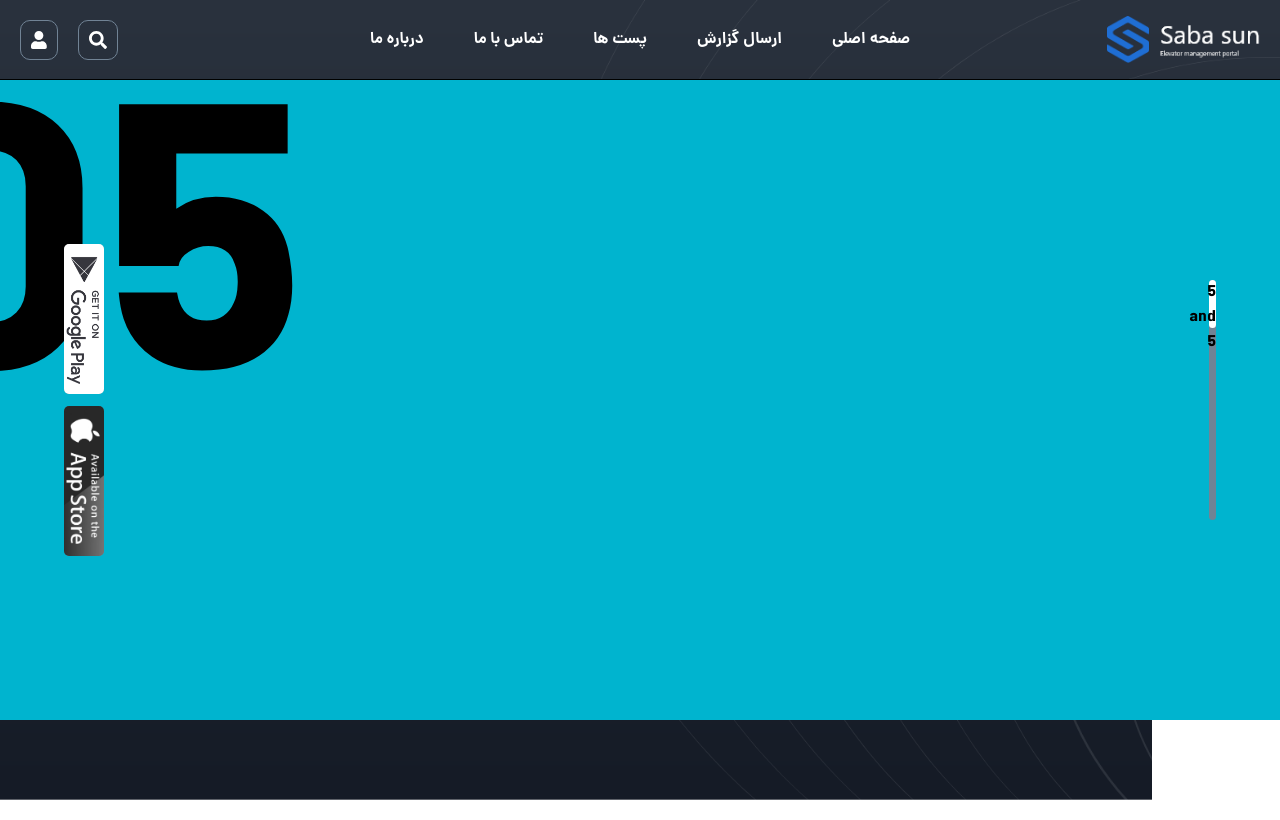
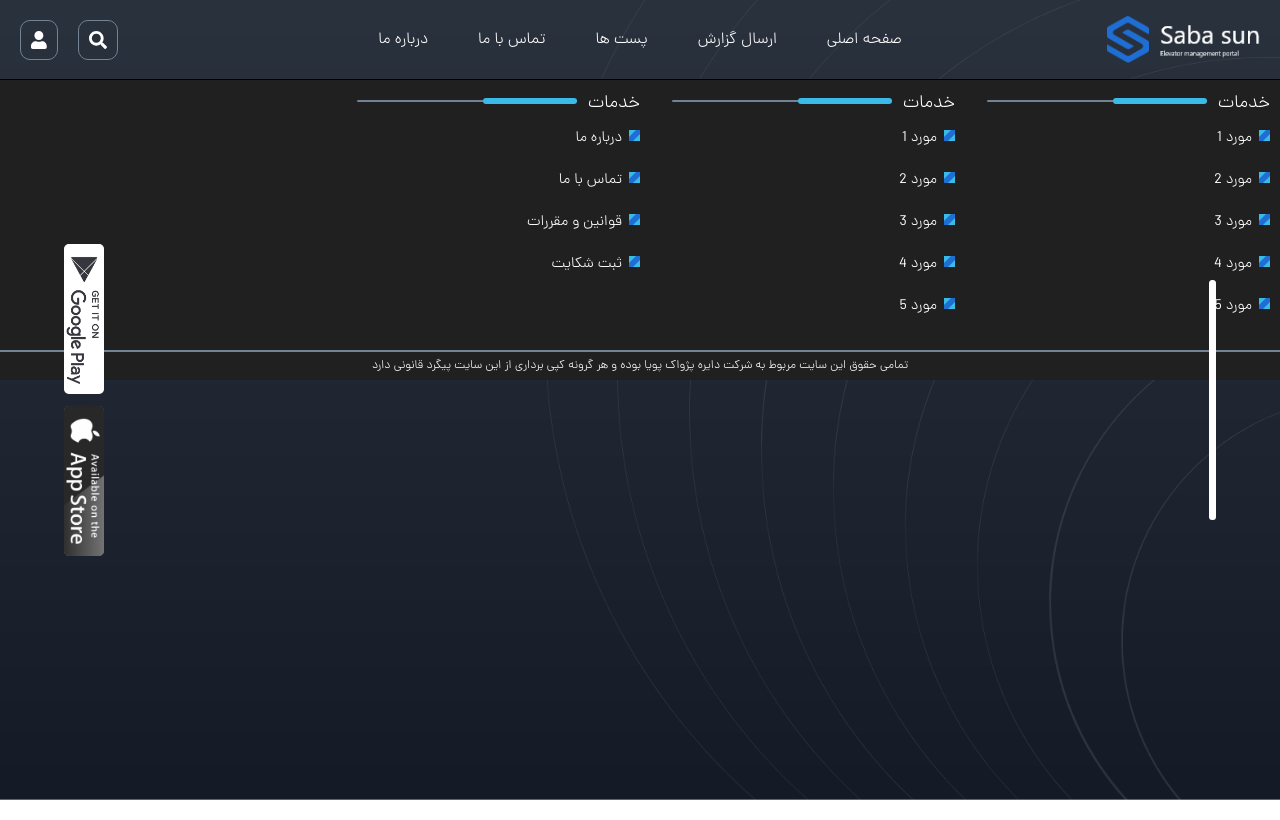
Before and after one commit to Hamikhosravi/SabaSun, a React (Create React App) app: page / in a window 1280 px wide. Built offline with nearby package versions, Linux system fonts and the light colour scheme.

Commit message:
Header & Aside & halffooter are done

```diff
--- a/src/App.js
+++ b/src/App.js
@@ -89,8 +89,7 @@ export default class App extends Component {
     }
 
     render() {
-        console.log(this.state.flrNumber)
-
+        // console.log(this.state.flrNumber)
         return (
             <div className="allPages" onScroll={this.Scroll}>
                 <main className="wholePages" onClick={this.mainPageClicked}>
@@ -113,10 +112,10 @@ class MainPages extends Component {
         return (
             <main className='elevator'>
 
-                <FirstPage/>
-                <SecondPage/>
-                <ThirdPage/>
-                <FourthPage/>
+                {/*<FirstPage/>*/}
+                {/*<SecondPage/>*/}
+                {/*<ThirdPage/>*/}
+                {/*<FourthPage/>*/}
 
             </main>
         )
--- a/src/Css/App.css
+++ b/src/Css/App.css
@@ -3,19 +3,19 @@
   margin:0;
   -webkit-box-sizing: border-box;
   box-sizing: border-box;
-  font-family: Makarehbold;
+  font-family: Danalight;
 }
 
 @font-face {
-  font-family: Makarehbold;
+  font-family: Danabold;
   src: url(../Font/Dana-Pro/Danafontfamily/Dana-Bold.ttf);
 }
 @font-face {
-  font-family: Makarehlight;
+  font-family: Danalight;
   src: url(../Font/Dana-Pro/Danafontfamily/Dana-Light.ttf);
 }
 @font-face {
-  font-family: AdadMakareh;
+  font-family: AdadDana;
   src: url(../Font/Dana-Pro/farsinumral/Dana-FaNum-Bold.ttf);
 }
 body{
@@ -94,7 +94,7 @@ body{
 }
 
 .heightReductionHalf{
-  height: calc(100vh - 480px) !important;
+  height: calc(100vh - 380px) !important;
 }
 
 .backgroundTransparent{
--- a/src/Css/AsideFloorNumber.css
+++ b/src/Css/AsideFloorNumber.css
@@ -2,14 +2,9 @@
     position: fixed;
     left: 0;
     top: 100px;
-    /*transform: translateY(-50%);*/
-    /*width: 200px;*/
-    /*height: 200px;*/
-    z-index: 200;
+    z-index: -1;
     margin-left: -9%;
-    /*border:1px solid red;*/
-    /*border-radius: 10px;*/
-    /*background-color: #718395;*/
+
 }
 
 .floorNumberAside>p{
--- a/src/Css/AsideLeft.css
+++ b/src/Css/AsideLeft.css
@@ -40,7 +40,6 @@
     /*box-shadow: 1px 1px 5px gray;*/
     transition: 0.2s;
     position: relative;
-    border-radius: 5px;
     /*transform: rotate(-90deg);*/
 }
 
--- a/src/Css/AsideRight.css
+++ b/src/Css/AsideRight.css
@@ -25,7 +25,7 @@
 
 .rightAside .elevatorPosition {
     width: 100%;
-    height: 20%;
+    /*height: 20%;*/
     border-radius: 10px;
     background-color: white;
     position: absolute;;
--- a/src/Css/Footer.css
+++ b/src/Css/Footer.css
@@ -1,8 +1,8 @@
-.wholeLastPageFooter{
+.wholeLastPageFooter {
     position: relative;
     /*bottom:-100vh;*/
     width: 100%;
-    height: 400px;
+    height: 300px;
     /*max-height: 100vh;*/
     /*z-index: 0;*/
     overflow: hidden;
@@ -10,11 +10,10 @@
     display: flex;
     justify-content: center;
     transition: 0.5s linear;
-    max-width: 1600px;
-    margin: auto;
+
+    background-color: #202020;
+    /*background-color: white;*/
 }
-
-
 
 /*.footerCover{*/
 /*    position: absolute;*/
@@ -26,141 +25,205 @@
 /*    !*display: none;*!*/
 /*    cursor: default;*/
 /*}*/
-.footerFourthPage{
-    /*position: absolute;*/
-    /*bottom: 0;*/
+
+.footerPage {
     width: 100%;
     height: 100%;
-    /*border-radius: 10px 10px 0 0;*/
-    background-color: white;
     z-index: 100;
+    max-width: 1600px;
+    margin: auto;
+}
+
+.FooterBelow {
+    font-size: 12px;
+    color: white;
+    width: 100%;
+    height: 10%;
+    display: flex;
+    align-items: center;
+    justify-content: center;
+    border-top: 2px solid #718395;
+}
+
+.FooterAbove {
+    width: 100%;
+    height: 90%;
+    display: flex;
+    align-items: flex-start;
+    padding: 0 10px;
+    color: white;
+}
+
+.FooterAbove > li {
+    width: 25%;
+    height: 100%;
+    position: relative;
+}
+.FooterAbove > li>ul{
+    width: 100%;
+    height: 100%;
     display: flex;
     flex-direction: column;
-    justify-content: center;
-    align-items: center;
-    /*display: none;*/
+    align-items: flex-start;
+    justify-content: flex-start;
+    padding-top: 10px;
 }
-/*.footerFourthPage.downSlide::before{*/
-/*    content:'';*/
+.FooterAbove .services>li{
+    margin: 10px 0;
+    font-size: 15px;
+    /*padding-right: 20px;*/
+}
+
+.FooterAbove .services{
+    list-style-position: inside;
+    list-style-image: url("../Image/listIcon.png");
+    font-size: 18px;
+}
+
+.services::before {
+    content: '';
+    position: absolute;
+    top: 20px;
+    right: 20%;
+    width: 70%;
+    height: 2px;
+    background-color: #718395;
+    border-radius: 5px;
+}
+
+.services::after {
+    content: '';
+    position: absolute;
+    top: 18px;
+    right: 20%;
+    width: 30%;
+    height: 6px;
+    background-color: #39BAE8;
+    border-radius: 5px;
+}
+
+/*.footerPage > .footerThirdPart {*/
 /*    position: absolute;*/
-/*    top:-15px;*/
+/*    left: 50%;*/
+/*    top: -15px;*/
+/*    transform: translateX(-50%);*/
 /*    width: 100px;*/
 /*    height: 7px;*/
-/*    background-color: blanchedalmond;*/
+/*    background-color: white;*/
 /*    border-radius: 50px;*/
 /*    cursor: pointer;*/
 /*}*/
-.footerFourthPage>.footerThirdPart{
-    position: absolute;
-    left:50%;
-    top:-15px;
-    transform: translateX(-50%);
-    width: 100px;
-    height: 7px;
-    background-color: white;
-    border-radius: 50px;
-    cursor: pointer;
-}
-.footerFourthPage>.footerFirstPart{
-    width: 100%;
-    height: 95%;
-    /*border:1px solid red;*/
-    display: flex;
-    justify-content: center;
-    align-items: center;
-    padding-top: 20px;
-}
-.footerFourthPage>.footerFirstPart>.footerLogo{
-    width: 10%;
-    height: 100%;
-    /*border:1px solid aqua;*/
-    text-align: center;
-}
-.footerFourthPage>.footerFirstPart>.footerLogo>img{
-    width: 30%;
-}
 
-.footerFourthPage>.footerFirstPart>.footerFirstLink{
-    width: 20%;
-    height: 100%;
-    /*border:1px solid yellowgreen;*/
-}
-.footerFourthPage>.footerFirstPart>div>header{
-    display: flex;
-    justify-content: flex-start;
-    align-items: center;
-    width: 80%;
-    height: 10%;
-    border-bottom: 2px solid coral;
-}
-.footerFourthPage>.footerFirstPart>div>ul{
-    width: 100%;
-    height: 90%;
-    display: flex;
-    flex-direction: column;
-    justify-content: space-evenly;
-    align-items: flex-start;
-    margin-right: 25px;
-    list-style-image: url("../Image/FaviconItem.png");
-}
-.footerFourthPage>.footerFirstPart>div>ul>li{
-    cursor: pointer;
-}
+/*.footerFourthPage > .footerFirstPart {*/
+/*    width: 100%;*/
+/*    height: 95%;*/
+/*    !*border:1px solid red;*!*/
+/*    display: flex;*/
+/*    justify-content: center;*/
+/*    align-items: center;*/
+/*    padding-top: 20px;*/
+/*}*/
+
+/*.footerFourthPage > .footerFirstPart > .footerLogo {*/
+/*    width: 10%;*/
+/*    height: 100%;*/
+/*    !*border:1px solid aqua;*!*/
+/*    text-align: center;*/
+/*}*/
+
+/*.footerFourthPage > .footerFirstPart > .footerLogo > img {*/
+/*    width: 30%;*/
+/*}*/
+
+/*.footerFourthPage > .footerFirstPart > .footerFirstLink {*/
+/*    width: 20%;*/
+/*    height: 100%;*/
+/*    !*border:1px solid yellowgreen;*!*/
+/*}*/
+
+/*.footerFourthPage > .footerFirstPart > div > header {*/
+/*    display: flex;*/
+/*    justify-content: flex-start;*/
+/*    align-items: center;*/
+/*    width: 80%;*/
+/*    height: 10%;*/
+/*    border-bottom: 2px solid coral;*/
+/*}*/
+
+/*.footerFourthPage > .footerFirstPart > div > ul {*/
+/*    width: 100%;*/
+/*    height: 90%;*/
+/*    display: flex;*/
+/*    flex-direction: column;*/
+/*    justify-content: space-evenly;*/
+/*    align-items: flex-start;*/
+/*    margin-right: 25px;*/
+/*    list-style-image: url("../Image/FaviconItem.png");*/
+/*}*/
+
+/*.footerFourthPage > .footerFirstPart > div > ul > li {*/
+/*    cursor: pointer;*/
+/*}*/
 
 
-.footerFourthPage>.footerFirstPart>.footerThirdLink>ul{
-    justify-content: flex-start;
-}
-.footerFirstPart>.footerThirdLink>ul>li{
-    margin:10px 0;
-}
-.footerFirstPart>.footerThirdLink>ul>li:nth-of-type(1){
-    margin-top:25px;
-}
+/*.footerFourthPage > .footerFirstPart > .footerThirdLink > ul {*/
+/*    justify-content: flex-start;*/
+/*}*/
 
-.footerFourthPage>.footerFirstPart>.footerSecondLink{
-    width: 20%;
-    height: 100%;
-    /*border:1px solid fuchsia;*/
-}
+/*.footerFirstPart > .footerThirdLink > ul > li {*/
+/*    margin: 10px 0;*/
+/*}*/
 
-.footerFourthPage>.footerFirstPart>.footerThirdLink{
-    width: 20%;
-    height: 100%;
-    /*border:1px solid chocolate;*/
-}
+/*.footerFirstPart > .footerThirdLink > ul > li:nth-of-type(1) {*/
+/*    margin-top: 25px;*/
+/*}*/
 
-.footerFourthPage>.footerFirstPart>.footerAuthorizationLogo{
-    width: 30%;
-    height: 100%;
-    /*border:1px solid crimson;*/
-    display: flex;
-    justify-content: space-evenly;
-    align-items: flex-end;
-}
-.footerAuthorizationLogo>img{
-    width: 22%;
-    margin: 2%;
-}
-.footerAuthorizationLogo>img:nth-of-type(2){
-    width: 25%;
-}
+/*.footerFourthPage > .footerFirstPart > .footerSecondLink {*/
+/*    width: 20%;*/
+/*    height: 100%;*/
+/*    !*border:1px solid fuchsia;*!*/
+/*}*/
 
-.footerFourthPage>.footerSecondPart{
-    width: 100%;
-    height: 5%;
-    /*border:1px solid blue;*/
-    display: flex;
-    justify-content: center;
-    align-items: center;
-    font-size: 10px;
+/*.footerFourthPage > .footerFirstPart > .footerThirdLink {*/
+/*    width: 20%;*/
+/*    height: 100%;*/
+/*    !*border:1px solid chocolate;*!*/
+/*}*/
 
-}
-.footerFourthPage>.footerSecondPart>p{
-    display: flex;
-    justify-content: center;
-    align-items: center;
-    width: 60%;
-    height: 100%;
-    border-top: 1px solid gray;
-}
+/*.footerFourthPage > .footerFirstPart > .footerAuthorizationLogo {*/
+/*    width: 30%;*/
+/*    height: 100%;*/
+/*    !*border:1px solid crimson;*!*/
+/*    display: flex;*/
+/*    justify-content: space-evenly;*/
+/*    align-items: flex-end;*/
+/*}*/
+
+/*.footerAuthorizationLogo > img {*/
+/*    width: 22%;*/
+/*    margin: 2%;*/
+/*}*/
+
+/*.footerAuthorizationLogo > img:nth-of-type(2) {*/
+/*    width: 25%;*/
+/*}*/
+
+/*.footerFourthPage > .footerSecondPart {*/
+/*    width: 100%;*/
+/*    height: 5%;*/
+/*    !*border:1px solid blue;*!*/
+/*    display: flex;*/
+/*    justify-content: center;*/
+/*    align-items: center;*/
+/*    font-size: 10px;*/
+
+/*}*/
+
+/*.footerFourthPage > .footerSecondPart > p {*/
+/*    display: flex;*/
+/*    justify-content: center;*/
+/*    align-items: center;*/
+/*    width: 60%;*/
+/*    height: 100%;*/
+/*    border-top: 1px solid gray;*/
+/*}*/
--- a/src/Pages/AsideRight.js
+++ b/src/Pages/AsideRight.js
@@ -1,15 +1,21 @@
 import React, {Component} from "react";
 import '../Css/AsideRight.css'
+import $ from "jquery";
 
 export default class AsideRight extends Component{
 
     render(){
+        let posHeight = $('.elevatorPath').height()/ this.props.len
+        $('.elevatorPosition').height(posHeight);
+        let Top = (this.props.len - this.props.pos)*posHeight
+        $('.elevatorPosition').css('top', Top + 'px')
+
         return(
             <div className="rightAside">
                 <aside>
                     <section className="elevatorPath">
                         <div className="elevatorPosition"> </div>
-                        <p>{this.props.pos} and {this.props.len}</p>
+                        {/*<p>{this.props.pos} and {this.props.len}</p>*/}
                     </section>
                 </aside>
             </div>
--- a/src/Pages/Footer.js
+++ b/src/Pages/Footer.js
@@ -18,51 +18,54 @@ export default class Footer extends Component {
         return (
             <section className="wholeLastPageFooter">
                 {/*<div className="footerCover"> </div>*/}
-                <footer className="footerFourthPage">
-                    <section className="footerFirstPart">
-                        <div className="footerLogo">
-                            <img src={logo2} alt=""/>
-                        </div>
-                        <div className="footerFirstLink">
-                            <header>لینک های سریع 1</header>
-                            <ul>
+                <footer className="footerPage">
+                    <ul className="FooterAbove">
+
+                        <li className="footerFirstPart">
+                            <ul className='services'>خدمات
                                 <li>مورد 1</li>
                                 <li>مورد 2</li>
                                 <li>مورد 3</li>
                                 <li>مورد 4</li>
                                 <li>مورد 5</li>
-                                <li>مورد 6</li>
                             </ul>
-                        </div>
-                        <div className="footerSecondLink">
-                            <header>لینک های سریع 2</header>
-                            <ul>
+                        </li>
+                        <li className="footerSecondPart">
+                            <ul className='services'>خدمات
                                 <li>مورد 1</li>
                                 <li>مورد 2</li>
                                 <li>مورد 3</li>
                                 <li>مورد 4</li>
                                 <li>مورد 5</li>
-                                <li>مورد 6</li>
                             </ul>
-                        </div>
-                        <div className="footerThirdLink">
-                            <header>تماس با ما</header>
-                            <ul>
+                        </li>
+                        <li className="footerThirdPart">
+                            <ul className='services'>خدمات
                                 <li>درباره ما</li>
                                 <li>تماس با ما</li>
                                 <li>قوانین و مقررات</li>
                                 <li>ثبت شکایت</li>
                             </ul>
-                        </div>
-                        <div className="footerAuthorizationLogo">
-                            <img src={namad} alt=""/>
-                            <img src={digitalMedia} alt=""/>
-                        </div>
-                    </section>
-                    <section className="footerSecondPart">
+                        </li>
+                        <li className="footerLogos">
+                            <ul>
+                                <li></li>
+                                <li></li>
+                                <li>
+                                    <ul>
+                                        <li></li>
+                                        <li></li>
+                                        <li></li>
+                                        <li></li>
+                                    </ul>
+                                </li>
+                            </ul>
+                        </li>
+                    </ul>
+                    <section className="FooterBelow">
                         <p> تمامی حقوق این سایت مربوط به شرکت دایره پژواک پویا بوده و هر گرونه کپی برداری از این سایت پیگرد قانونی دارد</p>
                     </section>
-                    <section className="footerThirdPart"> </section>
+                    {/*<section className="footerThirdPart"> </section>*/}
                 </footer>
             </section>
         )
```
Also changed, not shown: src/Image/listIcon.png (added).
